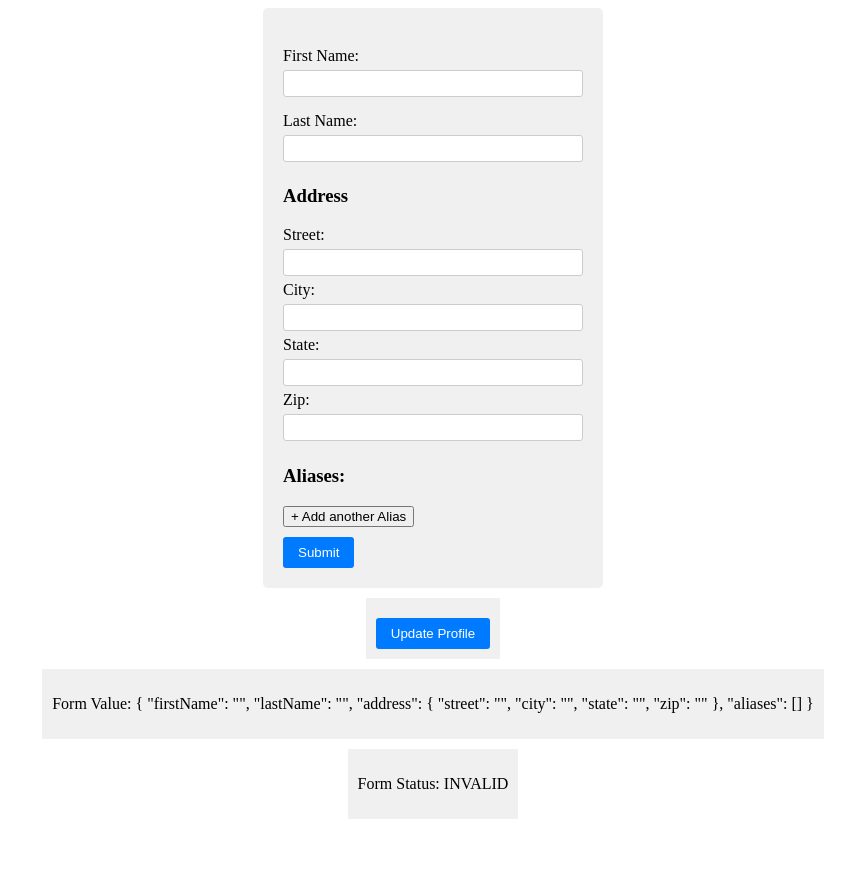
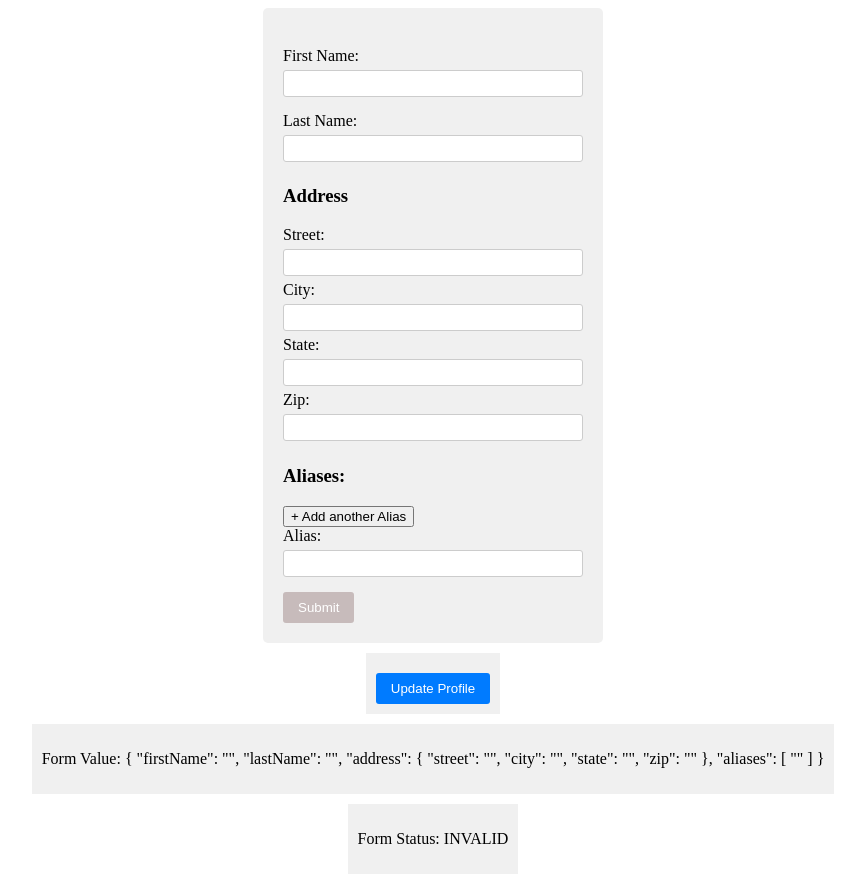
Before and after one commit to NaveenManjappa/angular-playground, an Angular app in the folder reactive-forms-app/: page / in a window 1280 px wide. Shown: the whole page, without its empty margins (207-1072 px from the left). Before the commit the page ends 827 px from the top, so only its background shows below. Built offline with nearby package versions, Linux system fonts and the light colour scheme.

Commit message:
reactive-forms-app Checking strictly typed forms

```diff
--- a/reactive-forms-app/src/app/profile-editor/profile-editor.component.css
+++ b/reactive-forms-app/src/app/profile-editor/profile-editor.component.css
@@ -38,7 +38,9 @@ input[type="text"] {
   border: none;
   border-radius: 3px;
   cursor: pointer;
-
+}
+button:disabled {
+  background-color: #c7bbbb;
 }
 
 .content {
--- a/reactive-forms-app/src/app/profile-editor/profile-editor.component.ts
+++ b/reactive-forms-app/src/app/profile-editor/profile-editor.component.ts
@@ -11,16 +11,16 @@ import { FormArray, FormBuilder, FormControl, FormGroup, ReactiveFormsModule, Va
 })
 export class ProfileEditorComponent {
 
-  // profileForm:FormGroup = new FormGroup({
-  //   firstName: new FormControl(),
-  //   lastName: new FormControl(),
-  //   address: new FormGroup({
-  //     street: new FormControl(),
-  //     city: new FormControl(),
-  //     state: new FormControl(),
-  //     zip: new FormControl()
-  //   })
-  // });
+  profileForm1:FormGroup = new FormGroup({
+    firstName: new FormControl<number>(0),
+    lastName: new FormControl(),
+    address: new FormGroup({
+      street: new FormControl(),
+      city: new FormControl(),
+      state: new FormControl(),
+      zip: new FormControl()
+    })
+  });
 
   // using FormBuilder service
   private formBuilder = inject(FormBuilder);
@@ -33,7 +33,7 @@ export class ProfileEditorComponent {
       state:[''],
       zip:['']
     }),
-    aliases: this.formBuilder.array([])
+    aliases: this.formBuilder.array([''])
   });
 
   get aliases() {
@@ -41,6 +41,7 @@ export class ProfileEditorComponent {
   }
 
   addAlias() {
+
     this.aliases.push(this.formBuilder.control(''));
   }
 
@@ -49,6 +50,14 @@ export class ProfileEditorComponent {
   }
 
   updateProfile() {
+
+    //Even thogh profileForm1 is defined as strictly typed form control which can take number, patchValue still allows to set the string value
+    this.profileForm1.patchValue({
+      firstName: 'name'
+    });
+
+    this.profileForm1.value.firstName = 'tt';
+    console.log(this.profileForm1);
 
     this.profileForm.patchValue({
       firstName: 'Nancy',
```
